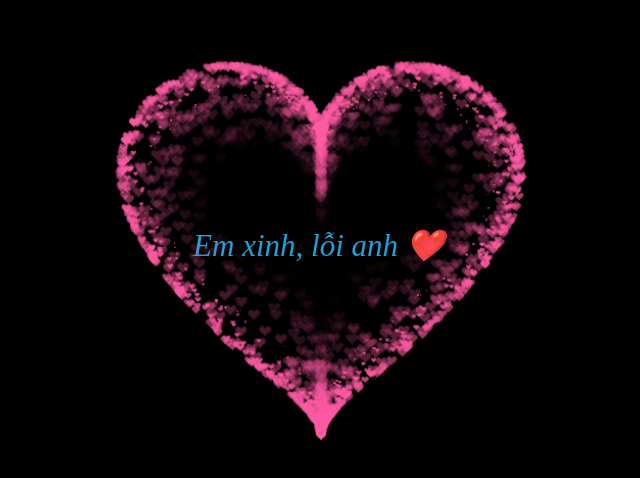
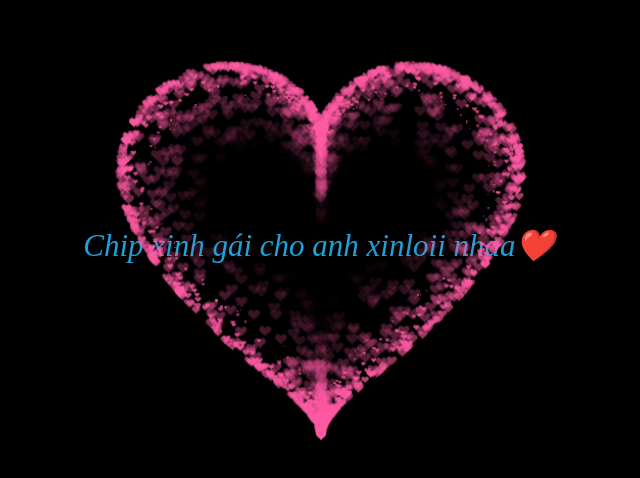
Before and after one commit to wwwyeulam/Tuxinloima, a plain HTML site: page index.html in a window 1280 px wide. Shown: the part 152-630 px from the top of the page, without its empty margins (319-959 px from the left). Drawn offline with Linux system fonts and the light colour scheme.

Commit message:
Update index.html

```diff
--- a/index.html
+++ b/index.html
@@ -331,7 +331,7 @@ var ParticlePool = (function() {
         align-items: center;
         justify-content: center;
         margin-bottom: 5px;
-        text-align: center;">Em xinh, lỗi anh ❤️</div>;
+        text-align: center;">Chip xinh gái cho anh xinloii nhaa❤️</div>;
 
  </BODY>
 </HTML>
```
